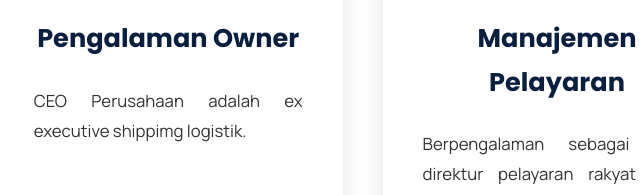
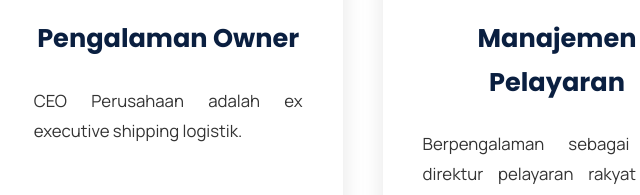
Before and after one commit to ridhopryg/Om-hadi, a plain HTML site: page index.html in a window 1280 px wide. Shown: the part 4129-4324 px from the top of the page, 83-723 px from the left. Drawn offline with Linux system fonts and the light colour scheme.

Commit message:
Update index.html

```diff
--- a/index.html
+++ b/index.html
@@ -118,7 +118,7 @@
         <div class="advantage-item fade-in delay-2">
           <i class="fas fa-user-tie"></i>
           <h3>Pengalaman Owner</h3>
-          <p>CEO Perusahaan adalah ex executive shippimg logistik.</p>
+          <p>CEO Perusahaan adalah ex executive shipping logistik.</p>
         </div>
         <div class="advantage-item fade-in delay-3">
           <i class="fas fa-ship"></i>
```
